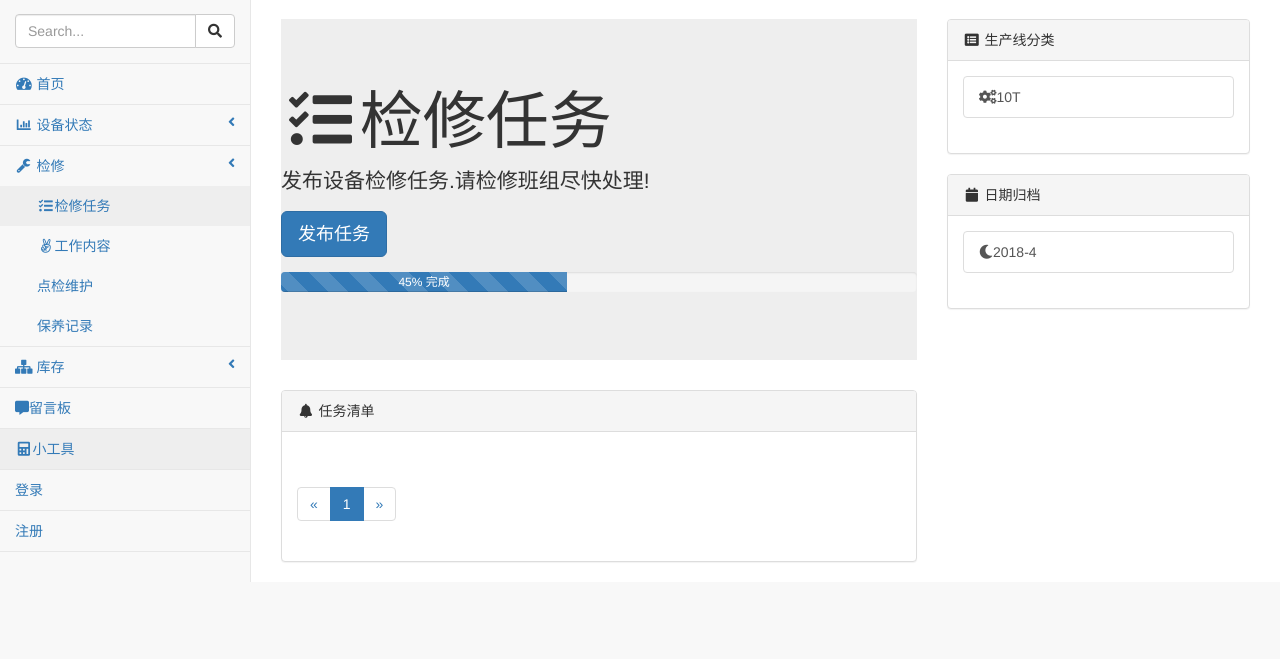
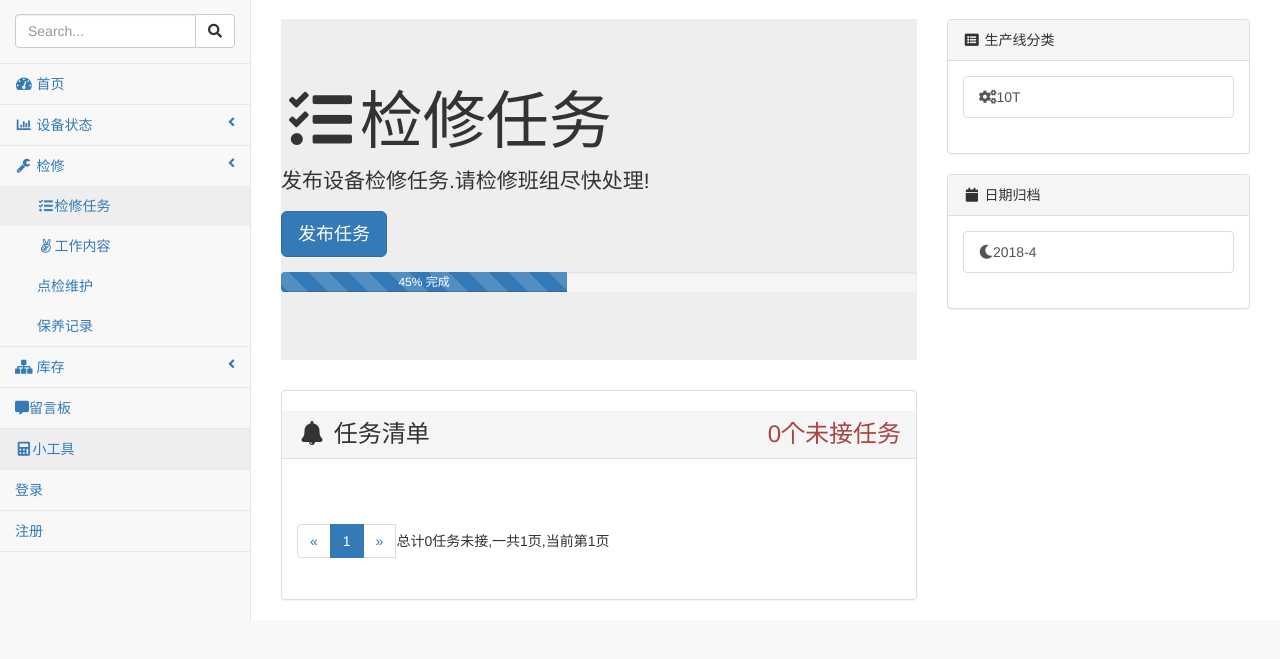
Before and after one commit to f2m4/rongzhu, a Django app: page /task/ in a window 1280 px wide. Shown: the part 52-711 px from the top of the page. Run offline with Django 3.2, Linux system fonts and the light colour scheme; data that the repository does not hold is empty; some libraries are stand-ins or nearby versions.

Commit message:
接单进一步完善

```diff
--- a/apps/overhaul/views.py
+++ b/apps/overhaul/views.py
@@ -18,42 +18,57 @@ def rongzhu(request):
 # 检修任务
 def task(request):
     page_num = request.GET.get('page', 1)
-    data={
-        'publisher':request.user
+    data = {
+        'publisher': request.user
     }
-    task_form=form.TaskForm(initial=data)
+    task_form = form.TaskForm(initial=data)
     tasks_list = models.TaskModel.objects.filter(is_get=False)
     paginator = Paginator(tasks_list, 5)
     tasks = paginator.page(page_num)
-    context = {'tasks': tasks,'task_form':task_form}
+
+    current_page = tasks.number  # 获取当前页码
+    page_list = list(range(max(current_page - 2, 1), current_page)) + list(
+        range(current_page, min(paginator.num_pages, current_page + 2)+1))
+    #添加...号
+    if page_list[0]-1>=2:
+        page_list.insert(0,'...')
+    if paginator.num_pages-page_list[-1]>=2:
+        page_list.append('...')
+    #添加首位页
+    if page_list[0]!=1:
+        page_list.insert(0,1)
+    if page_list[-1]!=paginator.num_pages:
+        page_list.append(paginator.num_pages)
+
+    context = {'tasks': tasks, 'task_form': task_form,'page_list':page_list}
     return render(request, 'rongzhu/pages/tasks.html', context)
 
-#任务单提交
+
+# 任务添加 ajax
 def taskajax(request):
     data = {}
 
     task = form.TaskForm(request.POST)
     if task.is_valid():
         taskdata = models.TaskModel()
-        taskdata.equipment_name=task.cleaned_data['equipment_name']
-        taskdata.content=task.cleaned_data['content']
-        taskdata.publisher=request.user
-        taskdata.workload=task.cleaned_data['workload']
-        taskdata.price=task.cleaned_data['price']
+        taskdata.equipment_name = task.cleaned_data['equipment_name']
+        taskdata.content = task.cleaned_data['content']
+        taskdata.publisher = request.user
+        taskdata.workload = task.cleaned_data['workload']
+        taskdata.price = task.cleaned_data['price']
         taskdata.save()
         # data['taskdata'] = taskdata
-        data['equipment_name']=taskdata.equipment_name
-        data['content']=taskdata.content
-        data['crdate']=taskdata.crdate.strftime('%Y年%m月%d日 %H:%M:%S')
-        data['id']=taskdata.id
-        data['status']='success'
+        data['equipment_name'] = taskdata.equipment_name
+        data['content'] = taskdata.content
+        data['crdate'] = taskdata.crdate.strftime('%Y年%m月%d日 %H:%M:%S')
+        data['id'] = taskdata.id
+        data['status'] = 'success'
     else:
-        data['status']='error'
-        data['message']=list(task.errors.values())[0][0]
+        data['status'] = 'error'
+        #错误信息
+        data['message'] = list(task.errors.values())[0][0]
     # return redirect(reverse('task'))
     return JsonResponse(data)
-
-
 
 
 # 接单页面
@@ -84,27 +99,36 @@ def orders(request, task_id):
     respons.set_cookie('task_%s_num' % task_id, True)
     return respons
 
-#工作内容页面
+
+# 工作内容页面
 def dotask(request):
-    dotask_list=models.DoTaskModel.objects.all()
-    dotaskend_list=models.DoTaskEndModel.objects.filter(dotask_id__task_id__is_over=False)
-    dotaskendover_list=models.DoTaskEndModel.objects.filter(dotask_id__task_id__is_over=True)
-    context={}
-    context['dotask_list']=dotask_list
+    dotask_list = models.DoTaskModel.objects.all()
+    dotaskend_list = models.DoTaskEndModel.objects.filter(dotask_id__task_id__is_over=False)
+    dotaskendover_list = models.DoTaskEndModel.objects.filter(dotask_id__task_id__is_over=True)
+    context = {}
+    context['dotask_list'] = dotask_list
     context['dotaskend_list'] = dotaskend_list
     context['dotaskendover_list'] = dotaskendover_list
 
-    return render(request,'rongzhu/pages/dotasks.html',context)
+    return render(request, 'rongzhu/pages/dotasks.html', context)
 
-#接任务
-def gettask(request,task_id):
-    user=request.user
-# 如果用户未登录.直接返回
+
+# 接任务
+def gettask(request, task_id):
+    user = request.user
+    # 如果用户未登录.直接返回
     if not user.is_authenticated:
         return redirect(reverse('login_in'))
-    dotask_add=models.DoTaskModel(worker=user,task_id=models.TaskModel.objects.get(pk=task_id))
-    dotask_add.save()
-    task_id = models.TaskModel.objects.get(pk=task_id)
-    task_id.is_get=True
-    task_id.save()
-    return redirect(reverse('dotask'))
+    #判断用户是否接过该单.一个人只能接一次相同id的单子
+    if models.DoTaskModel.objects.filter(worker=user,task_id=models.TaskModel.objects.get(pk=task_id)).count():
+        data = {'status': 'error','message':'该任务你已经接单,请勿重复刷新提交.'}
+        return JsonResponse(data)
+    else:
+        dotask_add = models.DoTaskModel(worker=user, task_id=models.TaskModel.objects.get(pk=task_id))
+        dotask_add.save()
+        task_id = models.TaskModel.objects.get(pk=task_id)
+        task_id.is_get = True
+        task_id.save()
+        # return redirect(reverse('dotask'))
+        data={'status':'success'}
+        return JsonResponse(data)
--- a/templates/rongzhu/pages/tasks.html
+++ b/templates/rongzhu/pages/tasks.html
@@ -57,8 +57,9 @@
             </div>
 
             <div class="panel panel-default">
-                <div class="panel-heading">
+                <div class="panel-heading h3">
                     <i class="fa fa-bell fa-fw"></i> 任务清单
+                    <span class="text-danger pull-right">{{ tasks.paginator.count }}个未接任务</span>
                 </div>
                 <!-- /.panel-heading -->
                 <div class="panel-body">
@@ -90,11 +91,16 @@
                                 {% endif %}
 
                             </li>
-                            {% for page in tasks.paginator.page_range %}
+                            {% for page in page_list %}
                                 {% if page == tasks.number %}
                                     <li class="active"><a href="?page={{ page }}">{{ page }}</a></li>
                                 {% else %}
-                                    <li><a href="?page={{ page }}">{{ page }}</a></li>
+                                    {% if page == '...' %}
+                                        <li><a>{{ page }}</a></li>
+                                    {% else %}
+                                        <li><a href="?page={{ page }}">{{ page }}</a></li>
+                                    {% endif %}
+
                                 {% endif %}
 
                             {% endfor %}
@@ -114,6 +120,7 @@
 
 
                             </li>
+                        <span class="h5 pull-right">总计{{ tasks.paginator.count }}任务未接,一共{{ tasks.paginator.num_pages }}页,当前第{{ tasks.number }}页</span>
                         </ul>
                     </nav>
 
@@ -170,7 +177,7 @@
 {% endblock %}
 {% block script_extends %}
     <script>
-        {#发布任务是判断是否登录#}
+        {#发布任务时判断是否登录#}
         $('#taskgo').click(function () {
             if ('{{ user.is_authenticated }}' == "True") {
                 $('#task_new').modal('show');
@@ -189,7 +196,8 @@
                 $('#taskadd_error').text('故障原因不能未空!');
                 //出现错误,停止运行
                 return false
-            };
+            }
+            ;
             //将富文本编辑框的内容放入表单元素里面
             CKEDITOR.instances['id_content'].updateElement();
             //通过ajax提交
```
Also changed, not shown: templates/rongzhu/pages/orders.html (+44 -4 lines).
